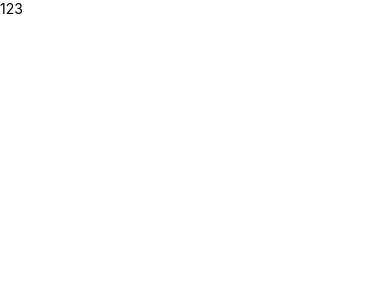
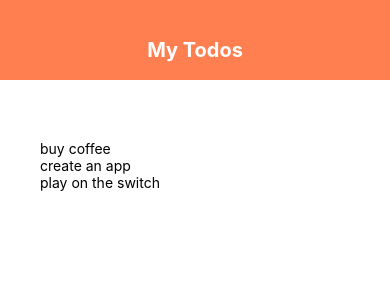
Before and after one commit to Inokcode/reactnative-notes, a React Native app: screen / in a window 390 px wide. Shown: the top 300 px of the page. Built offline with nearby package versions, Linux system fonts and the light colour scheme.

Commit message:
todo header added

```diff
--- a/App.js
+++ b/App.js
@@ -1,14 +1,31 @@
-import { StatusBar } from 'expo-status-bar';
 import React, { useState } from 'react';
-import { StyleSheet, Text, View } from 'react-native';
+import { StyleSheet, Text, View, FlatList } from 'react-native';
+import Header from './components/header';
 
 export default function App() {
+  const [todos, setTodos] = useState([
+    { text: 'buy coffee', key: '1' },
+    { text: 'create an app', key: '2' },
+    { text: 'play on the switch', key: '3' },
+  ]);
+
   return (
     <View style={styles.container}>
       {/* <Text>Open up App.js to start working on your app!</Text> */}
       {/* <Text>God bless you! St Anthony Please pray for us</Text> */}
       {/* <StatusBar style="auto" /> */}
-      <Text>123</Text>
+      <Header />
+      <View style={styles.content}>
+        {/* to form */}
+        <View style>
+          <View style={styles.list}>
+            <FlatList
+              data={todos}
+              renderItem={({ item }) => <Text>{item.text}</Text>}
+            />
+          </View>
+        </View>
+      </View>
     </View>
   );
 }
@@ -18,4 +35,10 @@
     flex: 1,
     backgroundColor: '#fff',
   },
+  content: {
+    padding: 40,
+  },
+  list: {
+    marginTop: 20,
+  },
 });
--- /dev/null
+++ b/components/header.js
@@ -0,0 +1,24 @@
+import React from 'react';
+import { StyleSheet, Text, View } from 'react-native';
+
+export default function header() {
+  return (
+    <View style={styles.header}>
+      <Text style={styles.title}>My Todos</Text>
+    </View>
+  );
+}
+
+const styles = StyleSheet.create({
+  header: {
+    height: 80,
+    paddingTop: 38,
+    backgroundColor: 'coral',
+  },
+  title: {
+    textAlign: 'center',
+    color: '#fff',
+    fontSize: 20,
+    fontWeight: 'bold',
+  },
+});
```
